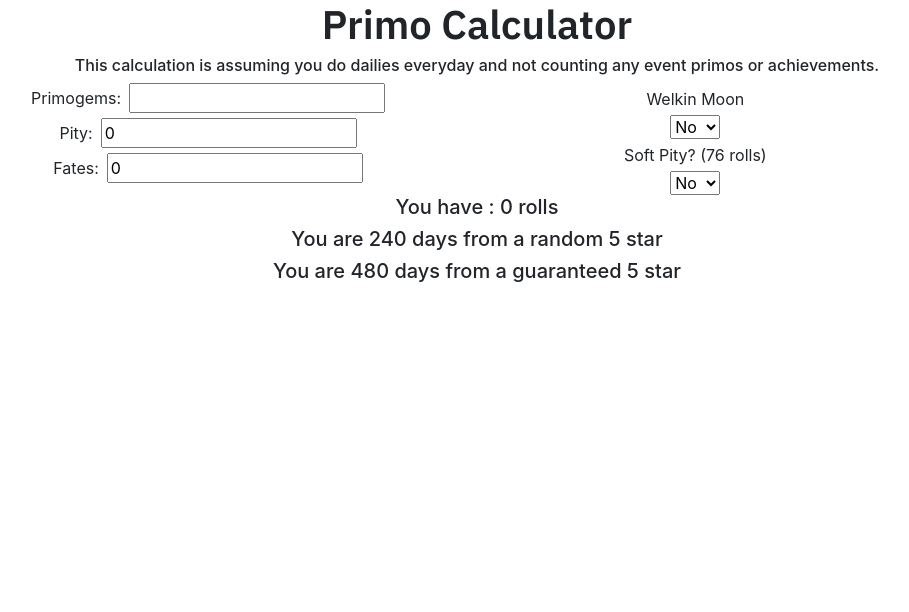
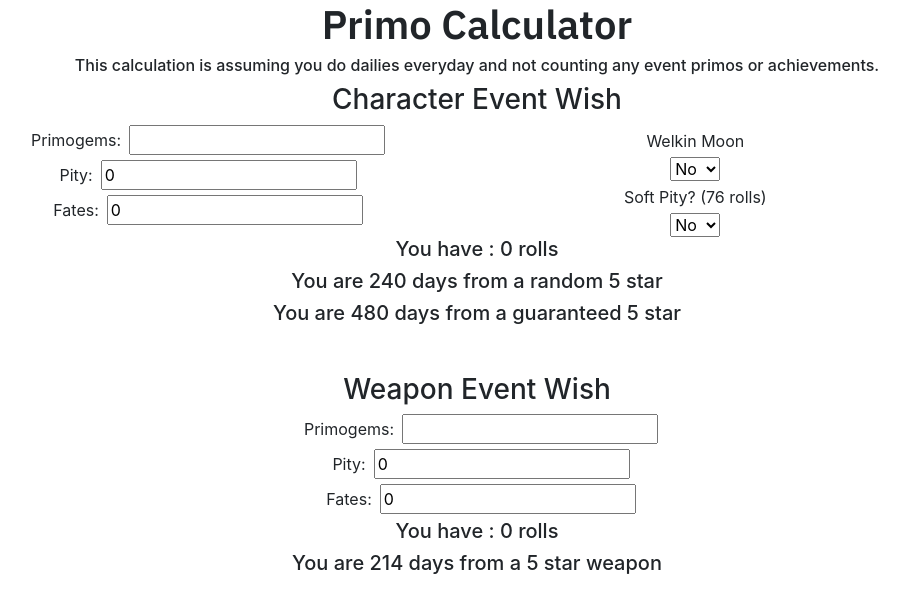
Before and after one commit to calvin-gao/genshin-impact-primo-calculator, a React (Create React App) app: page / in a window 1280 px wide. Shown: the top 612 px of the page, without its empty margins (163-1072 px from the left). Built offline with nearby package versions, Linux system fonts and the light colour scheme.

Commit message:
Adding Weapon Banner

```diff
--- a/src/App.js
+++ b/src/App.js
@@ -1,5 +1,6 @@
 import './App.css';
 import PrimoForm from './components/PrimoForm'
+import WeaponBanner from './components/WeaponBanner'
 import 'bootstrap/dist/css/bootstrap.min.css';
 
 function App() {
@@ -9,7 +10,10 @@
     <div className="App">
         <h1>Primo Calculator</h1>
         <h6>This calculation is assuming you do dailies everyday and not counting any event primos or achievements.</h6>
+        <h3>Character Event Wish</h3>
         <PrimoForm/>
+        <h3 className="mt-5">Weapon Event Wish </h3>
+        <WeaponBanner/>
     </div>
   );
 }
--- a/src/components/PrimoForm.jsx
+++ b/src/components/PrimoForm.jsx
@@ -49,15 +49,8 @@
         this.setState({
             isSoftPity : event.target.value
         }, function() {this.calculateRolls(event); localStorage.setItem( 'isSoftPity', this.state.isSoftPity);} )
-        //console.log(localStorage.getItem('isSoftPity'));
     }
 
-
-    handleMonthlyCardChange = (event) => {
-        this.setState({
-            monthly : event.target.value
-        } ,  function() {this.calculateRolls(event); localStorage.setItem('monthly', this.state.monthly)})
-    }
 
     calculateDays = (currentPrimo , hasMonthly , softPity, lastRoll5Star) => {
         let newDay = 0;
@@ -106,8 +99,14 @@
             daysToBanner5Star : newGurante5StarDay
             }
         );
+    }
 
+    handleMonthlyCardChange = (event) => {
+        this.setState({
+            monthly : event.target.value
+        } ,  function() {this.calculateRolls(event); localStorage.setItem('monthly', this.state.monthly)})
     }
+
 
     render() {
         return (
--- /dev/null
+++ b/src/components/WeaponBanner.jsx
@@ -0,0 +1,115 @@
+import React, { Component } from 'react';
+import * as helper from "./helper.js";
+
+export class WeaponBanner extends Component{
+    constructor(props) {
+        super(props)
+        this.state = {
+             primogems : localStorage.getItem('WeaponPrimo') || '',
+             fates : localStorage.getItem('WeaponFates') || 0,
+             pity: localStorage.getItem('WeaponPity') || 0,
+             rolls : 0,
+             daysTo5Star: 240
+        };
+    }
+
+    componentDidMount = () => {
+        this.calculateRolls(null);
+    }
+
+    handlePrimogemsChange = (event) => {
+        if(helper.isNumeric(event.target.value)){
+            this.setState({
+                primogems : event.target.value
+            } , function() { localStorage.setItem( 'WeaponPrimo', this.state.primogems ); this.calculateRolls(event);})
+        }
+    }
+
+    handlePityChange = (event) => {
+        if(helper.isNumeric(event.target.value)){
+            this.setState({
+                pity: event.target.value
+            } , function(){ this.calculateRolls(event); localStorage.setItem( 'WeaponPity', this.state.pity);})
+        }
+    }
+
+    handleFateChange = (event) => {
+        if(helper.isNumeric(event.target.value)){
+            this.setState({
+                fates : event.target.value
+            }, function() {this.calculateRolls(event); localStorage.setItem( 'WeaponFates', this.state.fates);})
+        }
+    }
+
+
+    calculateDays = (currentPrimo , hasMonthly) => {
+        let newDay = 0;
+
+        let dailyPrimosGet = helper.DAILYCOMMISIONGEMS;
+        if (hasMonthly === 'true'){
+            dailyPrimosGet += helper.MONTHLYPERDAY
+        }
+        console.log(Math.ceil((helper.WEAPONBANNER5STAR - currentPrimo) / dailyPrimosGet));
+
+        newDay = Math.max(0,Math.ceil((helper.WEAPONBANNER5STAR - currentPrimo) / dailyPrimosGet));
+        return newDay;
+    }
+
+    calculateRolls = (event) => {
+        let currentPrimo = parseInt(this.state.primogems);
+        currentPrimo = currentPrimo || 0;
+        let pity = parseInt(this.state.pity);
+        pity = pity || 0;
+        let fates = parseInt(this.state.fates);
+        fates = fates || 0;
+
+        // calculate new primos based on pity, fates, and current primos
+        let newPseudoPrimo = currentPrimo + ((pity + fates) * helper.COSTPERROLL);
+
+        let newDay =  this.calculateDays(newPseudoPrimo, localStorage.getItem('monthly'));
+        let newRolls = currentPrimo / helper.COSTPERROLL;
+
+        this.setState(
+            {rolls : newRolls,
+            daysTo5Star : newDay
+            }
+        );
+    }
+
+    render(){
+        return(
+            <div>
+                <div>
+                    <label className="mx-2"> Primogems: </label>
+                    <input type="text"
+                    value = {this.state.primogems}
+                    onChange={this.handlePrimogemsChange}
+                    onKeyUp={this.calculateRolls}
+                    />
+                </div>
+                <div>
+                    <label className="mx-2"> Pity: </label>
+                    <input type="text"
+                    value = {this.state.pity}
+                    onChange={this.handlePityChange}
+                    onKeyUp={this.calculateRolls}
+                    />
+                </div>
+                <div>
+                    <label className="mx-2"> Fates:</label>
+                    <input type="text"
+                    value = {this.state.fates}
+                    onChange={this.handleFateChange}
+                    onKeyUp={this.calculateRolls}
+                    />
+                </div>
+
+                <h5>You have : {`${this.state.rolls}`} rolls </h5>
+                <h5>You are {`${this.state.daysTo5Star}`} days from a 5 star weapon</h5>
+            </div>
+        )
+    }
+
+}
+
+export default WeaponBanner;
--- a/src/components/helper.js
+++ b/src/components/helper.js
@@ -6,6 +6,8 @@
 export const GURANTEEBANNER5STAR = 28800;
 export const SOFTPITYPRIMO = 12160;
 export const TWOTIMESOFTPITY = 24320;
+export const WEAPONBANNER5STAR = 12800;
+
 const REMOVENUMERIC = ['.',' ', '-', '+'];
 
 
```
Also changed, not shown: 1 other file (tests, documents, lock files or other folders).
